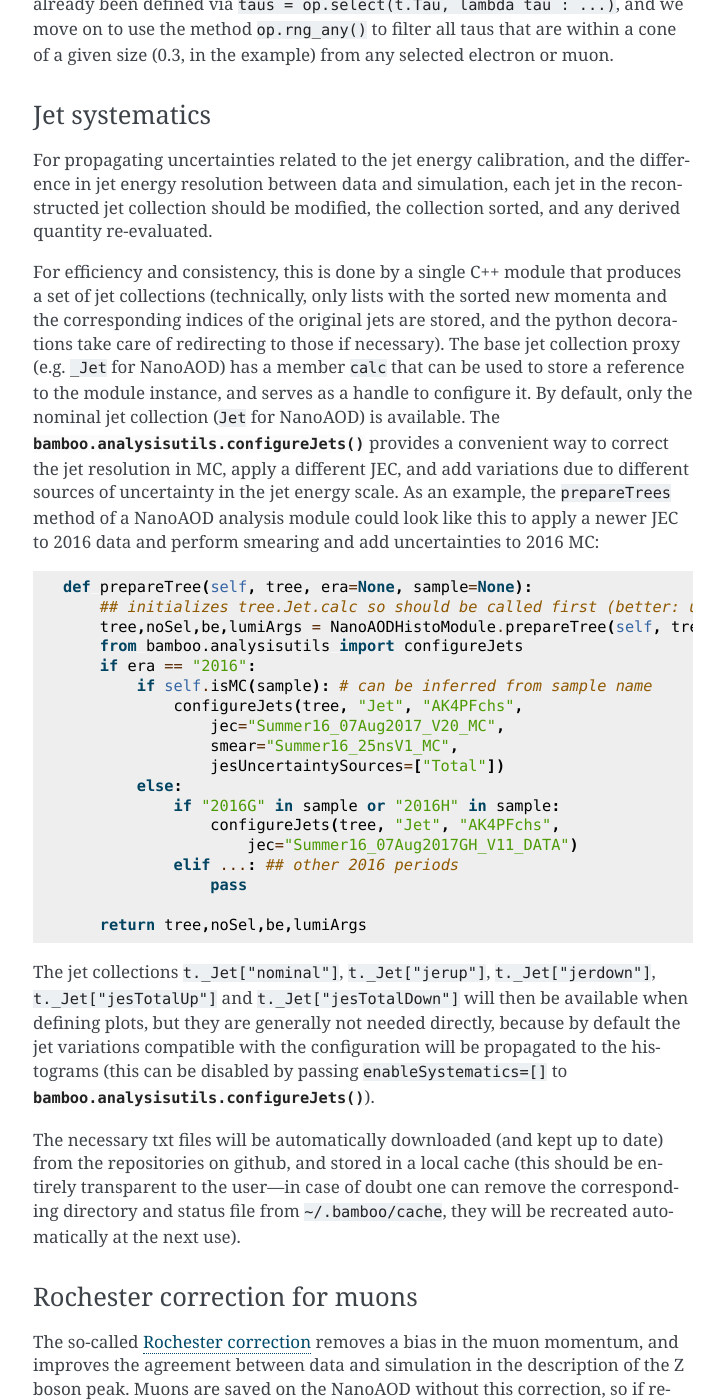
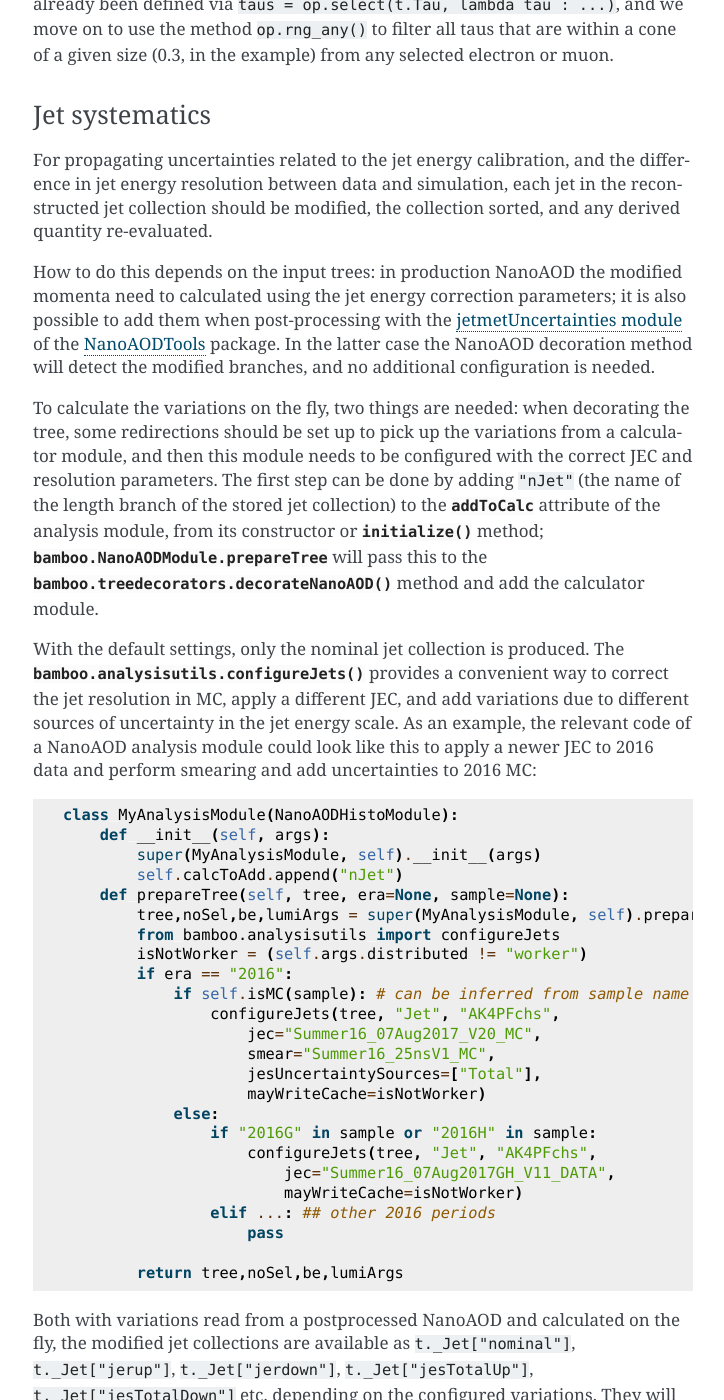
Before and after one commit to recotoolsbenchmarks/BambooAnalysis, a Sphinx documentation site: the page built from doc/userguide.rst, in a window 1280 px wide and 1400 px high, scrolled down 12792 px. Shown: the whole window, without its empty margins (387-1111 px from the left). Built offline with Sphinx 7.4.7, drawn with Linux system fonts in a browser that asks for light colours; some of the changed text lies outside the part shown.

Commit message:
typos and doc updates

```diff
--- a/doc/userguide.rst
+++ b/doc/userguide.rst
@@ -685,55 +685,87 @@ difference in jet energy resolution between data and simulation, each jet in
 the reconstructed jet collection should be modified, the collection sorted,
 and any derived quantity re-evaluated.
 
-For efficiency and consistency, this is done by a single C++ module
-that produces a set of jet collections (technically, only lists with the sorted
-new momenta and the corresponding indices of the original jets are stored, and
-the python decorations take care of redirecting to those if necessary).
-The base jet collection proxy (e.g. ``_Jet`` for NanoAOD) has a member ``calc``
-that can be used to store a reference to the module instance, and serves as a
-handle to configure it.
-By default, only the nominal jet collection (``Jet`` for NanoAOD) is
-available. The :py:meth:`bamboo.analysisutils.configureJets` provides a
+How to do this depends on the input trees: in production NanoAOD the modified
+momenta need to calculated using the jet energy correction parameters; it is
+also possible to add them when post-processing with the
+`jetmetUncertainties module`_ of the NanoAODTools_ package.
+In the latter case the NanoAOD decoration method will detect the modified
+branches, and no additional configuration is needed.
+
+To calculate the variations on the fly, two things are needed: when decorating
+the tree, some redirections should be set up to pick up the variations from a
+calculator module, and then this module needs to be configured with the correct
+JEC and resolution parameters.
+The first step can be done by adding ``"nJet"`` (the name of the length branch
+of the stored jet collection) to the :py:attr:`~bamboo.NanoAODModule.addToCalc`
+attribute of the analysis module, from its constructor or
+:py:meth:`~bamboo.analysismodules.AnalysisModule.initialize` method;
+:py:attr:`bamboo.NanoAODModule.prepareTree` will pass this to the
+:py:meth:`bamboo.treedecorators.decorateNanoAOD` method and add the calculator
+module.
+
+With the default settings, only the nominal jet collection is produced.
+The :py:meth:`bamboo.analysisutils.configureJets` provides a
 convenient way to correct the jet resolution in MC, apply a different JEC, and
 add variations due to different sources of uncertainty in the jet energy scale.
-As an example, the ``prepareTrees`` method of a NanoAOD analysis module could
+As an example, the relevant code of a NanoAOD analysis module could
 look like this to apply a newer JEC to 2016 data and perform smearing and add
 uncertainties to 2016 MC:
 
 .. code-block:: python
 
-   def prepareTree(self, tree, era=None, sample=None):
-       ## initializes tree.Jet.calc so should be called first (better: use super() instead)
-       tree,noSel,be,lumiArgs = NanoAODHistoModule.prepareTree(self, tree, era=era, sample=sample)
-       from bamboo.analysisutils import configureJets
-       if era == "2016":
-           if self.isMC(sample): # can be inferred from sample name
-               configureJets(tree, "Jet", "AK4PFchs",
-                   jec="Summer16_07Aug2017_V20_MC",
-                   smear="Summer16_25nsV1_MC",
-                   jesUncertaintySources=["Total"])
-           else:
-               if "2016G" in sample or "2016H" in sample:
+   class MyAnalysisModule(NanoAODHistoModule):
+       def __init__(self, args):
+           super(MyAnalysisModule, self).__init__(args)
+           self.calcToAdd.append("nJet")
+       def prepareTree(self, tree, era=None, sample=None):
+           tree,noSel,be,lumiArgs = super(MyAnalysisModule, self).prepareTree(tree, era=era, sample=sample)
+           from bamboo.analysisutils import configureJets
+           isNotWorker = (self.args.distributed != "worker")
+           if era == "2016":
+               if self.isMC(sample): # can be inferred from sample name
                    configureJets(tree, "Jet", "AK4PFchs",
-                       jec="Summer16_07Aug2017GH_V11_DATA")
-               elif ...: ## other 2016 periods
-                   pass
+                       jec="Summer16_07Aug2017_V20_MC",
+                       smear="Summer16_25nsV1_MC",
+                       jesUncertaintySources=["Total"],
+                       mayWriteCache=isNotWorker)
+               else:
+                   if "2016G" in sample or "2016H" in sample:
+                       configureJets(tree, "Jet", "AK4PFchs",
+                           jec="Summer16_07Aug2017GH_V11_DATA",
+                           mayWriteCache=isNotWorker)
+                   elif ...: ## other 2016 periods
+                       pass
 
-       return tree,noSel,be,lumiArgs
+           return tree,noSel,be,lumiArgs
 
-The jet collections ``t._Jet["nominal"]``, ``t._Jet["jerup"]``,
-``t._Jet["jerdown"]``, ``t._Jet["jesTotalUp"]`` and ``t._Jet["jesTotalDown"]``
-will then be available when defining plots, but they are generally not needed
-directly, because by default the jet variations compatible with the
-configuration will be propagated to the histograms (this can be disabled by
-passing ``enableSystematics=[]`` to
-:py:meth:`bamboo.analysisutils.configureJets`).
+Both with variations read from a postprocessed NanoAOD and calculated on the
+fly, the modified jet collections are available as ``t._Jet["nominal"]``,
+``t._Jet["jerup"]``, ``t._Jet["jerdown"]``, ``t._Jet["jesTotalUp"]``,
+``t._Jet["jesTotalDown"]`` etc. depending on the configured variations.
+They will also be automatically picked up for systematic variations if they
+affect a plot (for on the fly calculation, this can be disabled by passing
+``enableSystematics=[]`` to :py:meth:`bamboo.analysisutils.configureJets`).
+The jet collection as stored on the NanoAOD are acessible as ``t._Jet.orig``.
 
-The necessary txt files will be automatically downloaded (and kept up to date)
-from the repositories on github, and stored in a local cache (this should be
-entirely transparent to the user |---| in case of doubt one can remove the
-corresponding directory and status file from ``~/.bamboo/cache``, they will be
-recreated automatically at the next use).
+.. note:: Isn't it slow to calculate jet corrections on the fly?
+   It does take a bit of time, but the calculation is done in one C++ module,
+   which should not be executed more than once per event (see the explanation
+   of the :py:meth:`bamboo.analysisutils.forceDefine` method in the
+   :ref:`section above<ugcutordering>`).
+   In most realistic cases, the bottleneck is in reading and decompressing the
+   input files, so the performance hit from the jet corrections should usually
+   be acceptable.
+
+.. tip:: Bamboo_ runs outside CMSSW and has no access to the conditions
+   database, so it fetches the necessary txt files from the repositories
+   on github (they are quite large, so this is more efficient than storing
+   a clone locally). They should automatically be updated if the upstream
+   repository changes and the ``mayWriteCache`` argument to
+   :py:meth:`bamboo.analysisutils.configureJets` (see the example above)
+   helps ensure that only one process write to the cache at a time.
+   In case of doubt one can remove the cache directories and status files from
+   ``~/.bamboo/cache``, they will be recreated automatically at the next use.
 
 
 .. _ugreciperochester:
@@ -745,25 +777,35 @@ The so-called
 `Rochester correction <https://twiki.cern.ch/twiki/bin/viewauth/CMS/RochcorMuon>`_
 removes a bias in the muon momentum, and improves the agreement between data
 and simulation in the description of the Z boson peak.
-Muons are saved on the NanoAOD without this correction, so if required it needs
-to be applied afterwards.
-This can be done in a way that is very similar to the jet variations above,
-with the difference that the module that applies the correction is attached
-to the ``t._Muon`` branch, such that the corrected muons can be directly
-accessed from the ``t.Muon`` branch |---| therefore the correction is
-configured with
+As for the jet correction and variations described in the previous section,
+this can either be done during postprocessing, with the
+`muonScaleResProducer module`_ of the NanoAODTools_ package, or on the fly.
+The former will be detected automatically when decorating the trees, the latter
+requires adding ``"nMuon"`` to the :py:attr:`~bamboo.NanoAODModule.addToCalc`
+attribute of the analysis module, such that is propogated to the decorations
+and a calculator created by the :py:attr:`bamboo.NanoAODModule.prepareTree`
+method.
+
+The on the fly calculator can be configured with the
+:py:meth:`bamboo.analysisutils.configureRochesterCorrection` method,
+as in the example below.
+``tree._Muon.calc`` points directly to the C++ calculator module; the
+uncorrected muon collection can be found in ``tree._Muon.orig``, and the
+corrected muons are in ``tree.Muon``.
 
 .. code-block:: python
 
-   def prepareTree(self, tree, era=None, sample=None):
-       ## initializes tree.Jet.calc so should be called first (better: use super() instead)
-       tree,noSel,be,lumiArgs = NanoAODHistoModule.prepareTree(self, tree, era=era, sample=sample)
-       from bamboo.analysisutils import configureRochesterCorrection
-       if era == "2016":
-           configureRochesterCorrection(tree._Muon.calc, "RoccoR2016.txt")
+   class MyAnalysisModule(NanoAODHistoModule):
+       def __init__(self, args):
+           super(MyAnalysisModule, self).__init__(args)
+           self.calcToAdd.append("nJet")
+       def prepareTree(self, tree, era=None, sample=None):
+           tree,noSel,be,lumiArgs = NanoAODHistoModule.prepareTree(self, tree, era=era, sample=sample)
+           from bamboo.analysisutils import configureRochesterCorrection
+           if era == "2016":
+               configureRochesterCorrection(tree._Muon.calc, "RoccoR2016.txt")
        return tree,noSel,be,lumiArgs
 
-The original, uncorrected, muon collection can be found in ``t._Muon.orig``.
 
 
 .. _bamboo: https://cp3.irmp.ucl.ac.be/~pdavid/bamboo/index.html
@@ -786,5 +828,11 @@ The original, uncorrected, muon collection can be found in ``t._Muon.orig``.
 
 .. _pileupcalc documentation: https://twiki.cern.ch/twiki/bin/viewauth/CMS/PileupJSONFileforData#Pileup_JSON_Files_For_Run_II
 
+.. _NanoAODTools: https://github.com/cms-nanoAOD/nanoAOD-tools
+
+.. _jetmetUncertainties module: https://github.com/cms-nanoAOD/nanoAOD-tools/blob/master/python/postprocessing/modules/jme/jetmetUncertainties.py
+
+.. _muonScaleResProducer module: https://github.com/cms-nanoAOD/nanoAOD-tools/blob/master/python/postprocessing/modules/common/muonScaleResProducer.py
+
 .. |---| unicode:: U+2014
    :trim:
```
Also changed, not shown: 2 other files.
